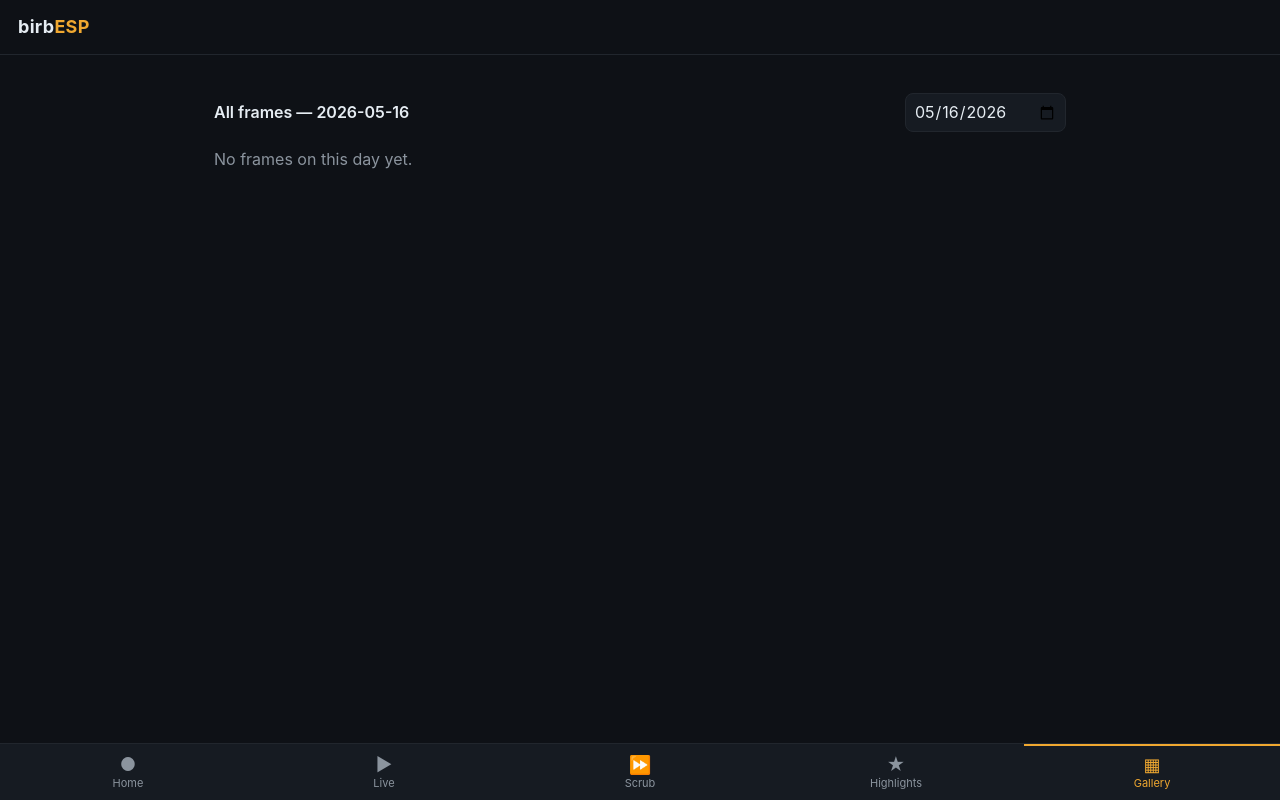
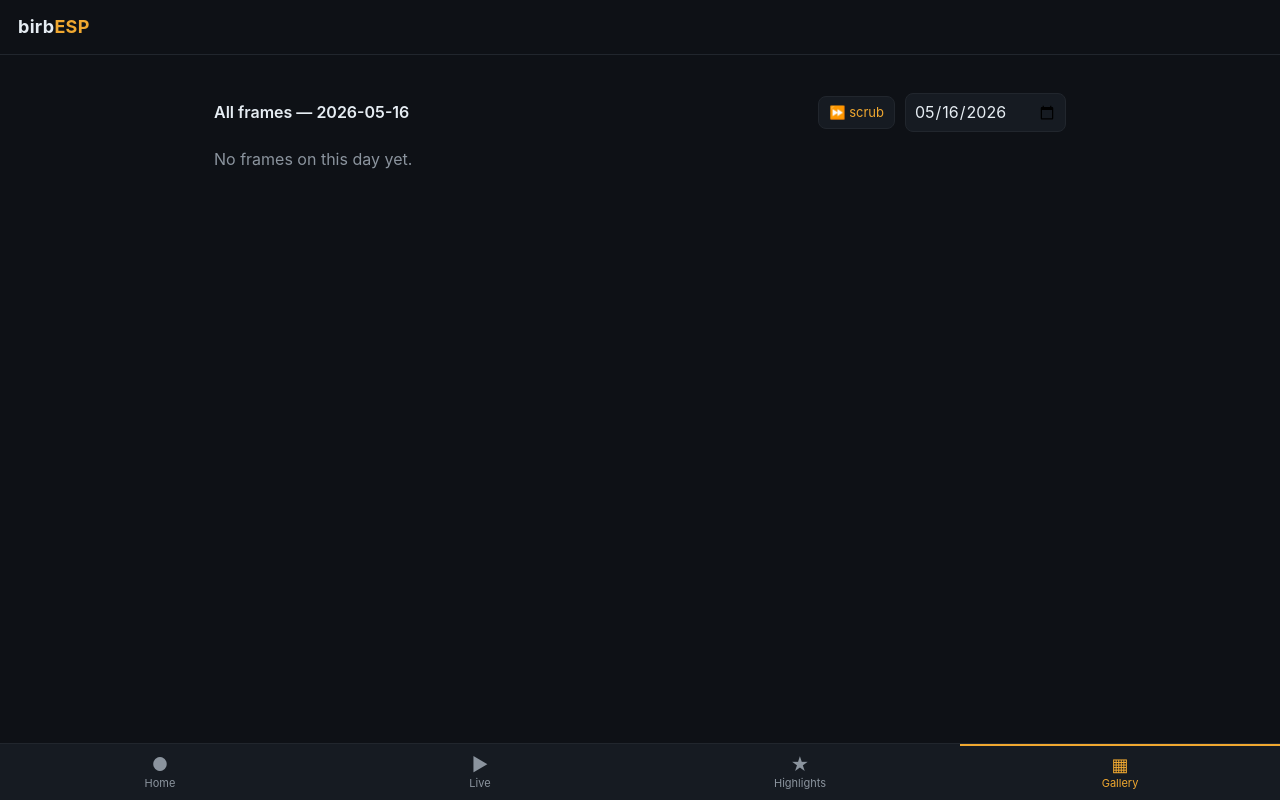
Before and after one commit to AlexNly/birbESP, a FastAPI app: page /gallery in a window 1280 px wide. Run offline with FastAPI, Linux system fonts and the light colour scheme; data that the repository does not hold is empty.

Commit message:
refactor(server): scrub is contextual, not a top-level tab
Drops Scrub from the bottom nav (back to 4 items: Home / Live /
Highlights / Gallery) and surfaces it where it's actually useful:

- Home: a secondary CTA under 'Watch live'
  ('⏩ Scrub the past few hours')
- Gallery + Highlights: a small '⏩ scrub' chip next to the date picker

Same /scrub URL, just better-placed discovery. Power feature, contextual
entry points.

```diff
--- a/server/app/static/style.css
+++ b/server/app/static/style.css
@@ -57,6 +57,21 @@ a { color: inherit; text-decoration: none; }
   padding: 14px 18px; margin-top: 6px;
   background: var(--accent); color: #1c1208;
   font-weight: 700; border-radius: var(--radius);
+}
+.cta-secondary {
+  background: transparent;
+  color: var(--accent);
+  border: 1px solid var(--accent);
+}
+.section-actions {
+  display: flex; align-items: center; gap: 10px;
+}
+.section-action {
+  display: inline-flex; align-items: center; gap: 4px;
+  padding: 6px 10px; border-radius: 8px;
+  background: var(--bg-elev); color: var(--accent);
+  font-size: 13px; text-decoration: none;
+  border: 1px solid var(--border);
 }
 
 .section-head {
@@ -240,7 +255,7 @@ code { font-family: ui-monospace, SFMono-Regular, Menlo, monospace; font-size: 0
 
 .bottomnav {
   position: fixed; left: 0; right: 0; bottom: 0; z-index: 10;
-  display: grid; grid-template-columns: repeat(5, 1fr);
+  display: grid; grid-template-columns: repeat(4, 1fr);
   background: var(--bg-elev);
   border-top: 1px solid var(--border);
   padding-bottom: env(safe-area-inset-bottom);
--- a/server/app/templates/base.html
+++ b/server/app/templates/base.html
@@ -24,9 +24,6 @@
     <a href="/live" class="navlink {% if active == 'live' %}active{% endif %}">
       <span class="navicon">▶</span><span>Live</span>
     </a>
-    <a href="/scrub" class="navlink {% if active == 'scrub' %}active{% endif %}">
-      <span class="navicon">⏩</span><span>Scrub</span>
-    </a>
     <a href="/highlights" class="navlink {% if active == 'highlights' %}active{% endif %}">
       <span class="navicon">★</span><span>Highlights</span>
     </a>
--- a/server/app/templates/gallery.html
+++ b/server/app/templates/gallery.html
@@ -5,9 +5,12 @@
 <section>
   <div class="section-head">
     <h2>All frames — {{ date }}</h2>
-    <form method="get" action="/gallery" class="datepick">
-      <input type="date" name="date" value="{{ date }}" onchange="this.form.submit()">
-    </form>
+    <div class="section-actions">
+      <a href="/scrub" class="section-action" title="Fast scrub mode">⏩ scrub</a>
+      <form method="get" action="/gallery" class="datepick">
+        <input type="date" name="date" value="{{ date }}" onchange="this.form.submit()">
+      </form>
+    </div>
   </div>
 
   {% if frames %}
--- a/server/app/templates/index.html
+++ b/server/app/templates/index.html
@@ -16,6 +16,7 @@
     </div>
   {% endif %}
   <a href="/live" class="cta">▶ Watch live</a>
+  <a href="/scrub" class="cta cta-secondary">⏩ Scrub the past few hours</a>
 </section>
 
 {% if recent_highlights %}
```
Also changed, not shown: server/app/templates/highlights.html (+6 -3 lines).
